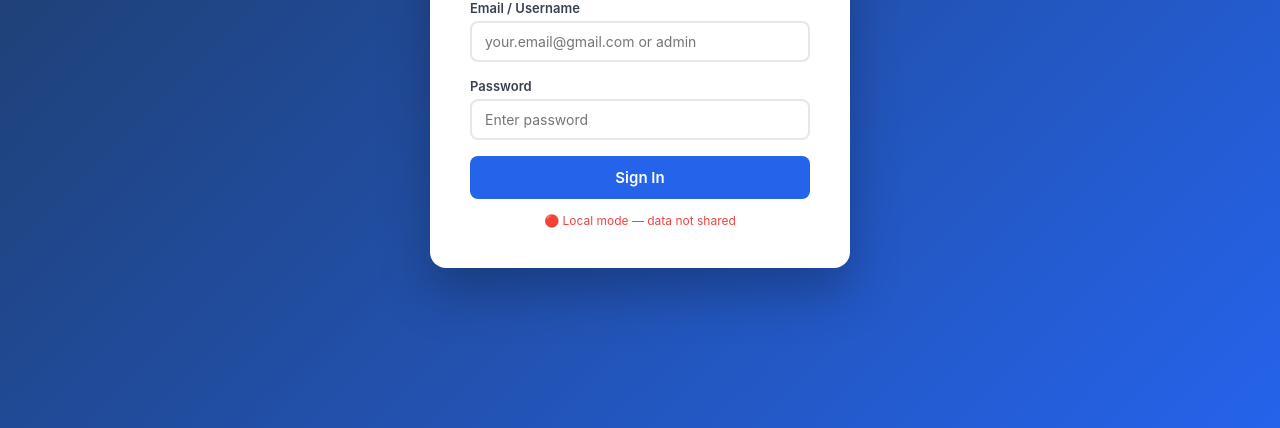
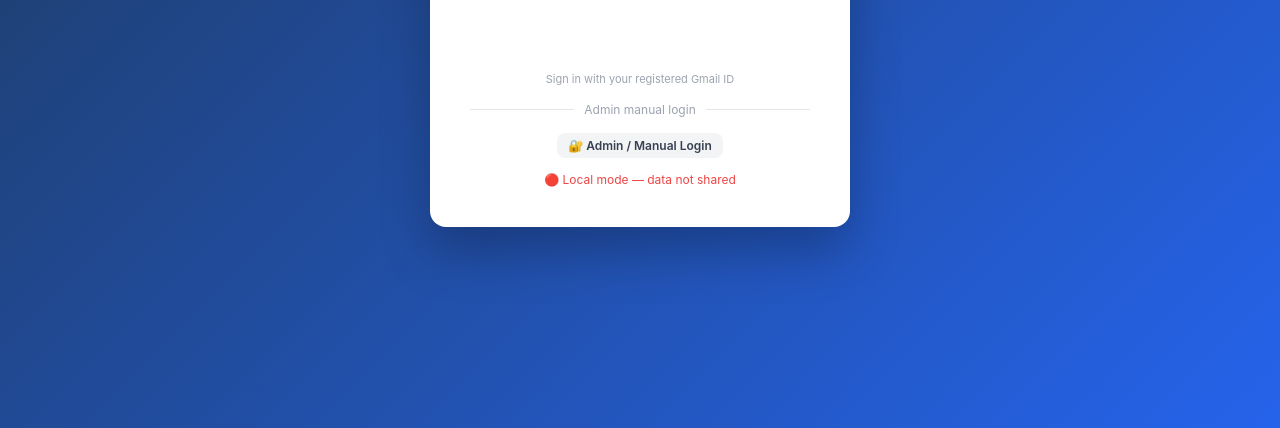
Before and after one commit to ssharadrao/ic-reporting, a plain HTML site: page index.html in a window 1280 px wide. Shown: the part 372-800 px from the top of the page. Drawn offline with nearby package versions, Linux system fonts and the light colour scheme.

Commit message:
Add files via upload

```diff
--- a/index.html
+++ b/index.html
@@ -146,12 +146,12 @@
     </div>
 
     <!-- Google Sign-In (shown when Client ID is configured) -->
-    <div id="g-btn-wrap" style="display:none;text-align:center;">
+    <div id="g-btn-wrap" style="text-align:center;">
       <div id="g-btn" style="display:inline-block;min-height:44px;"></div>
       <p style="font-size:11px;color:#9ca3af;margin-top:8px;">Sign in with your registered Gmail ID</p>
     </div>
 
-    <div id="g-or" class="or-line" style="display:none;">Admin manual login</div>
+    <div id="g-or" class="or-line">Admin manual login</div>
 
     <!-- Manual Login -->
     <div id="manual-form">
@@ -162,7 +162,7 @@
     </div>
 
     <!-- Toggle for manual form when Google is active -->
-    <div id="show-manual" style="display:none;text-align:center;margin-top:14px;">
+    <div id="show-manual" style="text-align:center;margin-top:14px;">
       <button class="btn btn-secondary btn-sm" onclick="toggleManual()">🔐 Admin / Manual Login</button>
     </div>
 
@@ -541,6 +541,8 @@
 // ══════════════════════════════════════════════════════════════
 // APP STATE
 // ══════════════════════════════════════════════════════════════
+const GOOGLE_CLIENT_ID = '900494937949-ifjtric1onhcfl5llr4jr95afujkptsp.apps.googleusercontent.com';
+
 const APP = {
   users:      [],
   _rawReps:   [],   // as received from server (may be encrypted)
@@ -552,7 +554,7 @@
   set scriptUrl(v)     { localStorage.setItem('ic_script_url', v); },
   get apiKey()         { return localStorage.getItem('ic_api_key') || ''; },
   set apiKey(v)        { localStorage.setItem('ic_api_key', v); },
-  get googleClientId() { return localStorage.getItem('ic_gsi_id') || ''; },
+  get googleClientId() { return GOOGLE_CLIENT_ID || localStorage.getItem('ic_gsi_id') || ''; },
   set googleClientId(v){ localStorage.setItem('ic_gsi_id', v); },
   get rawEncPwd()      { return localStorage.getItem('ic_enc_key') || ''; },
   set rawEncPwd(v)     { localStorage.setItem('ic_enc_key', v); },
```
